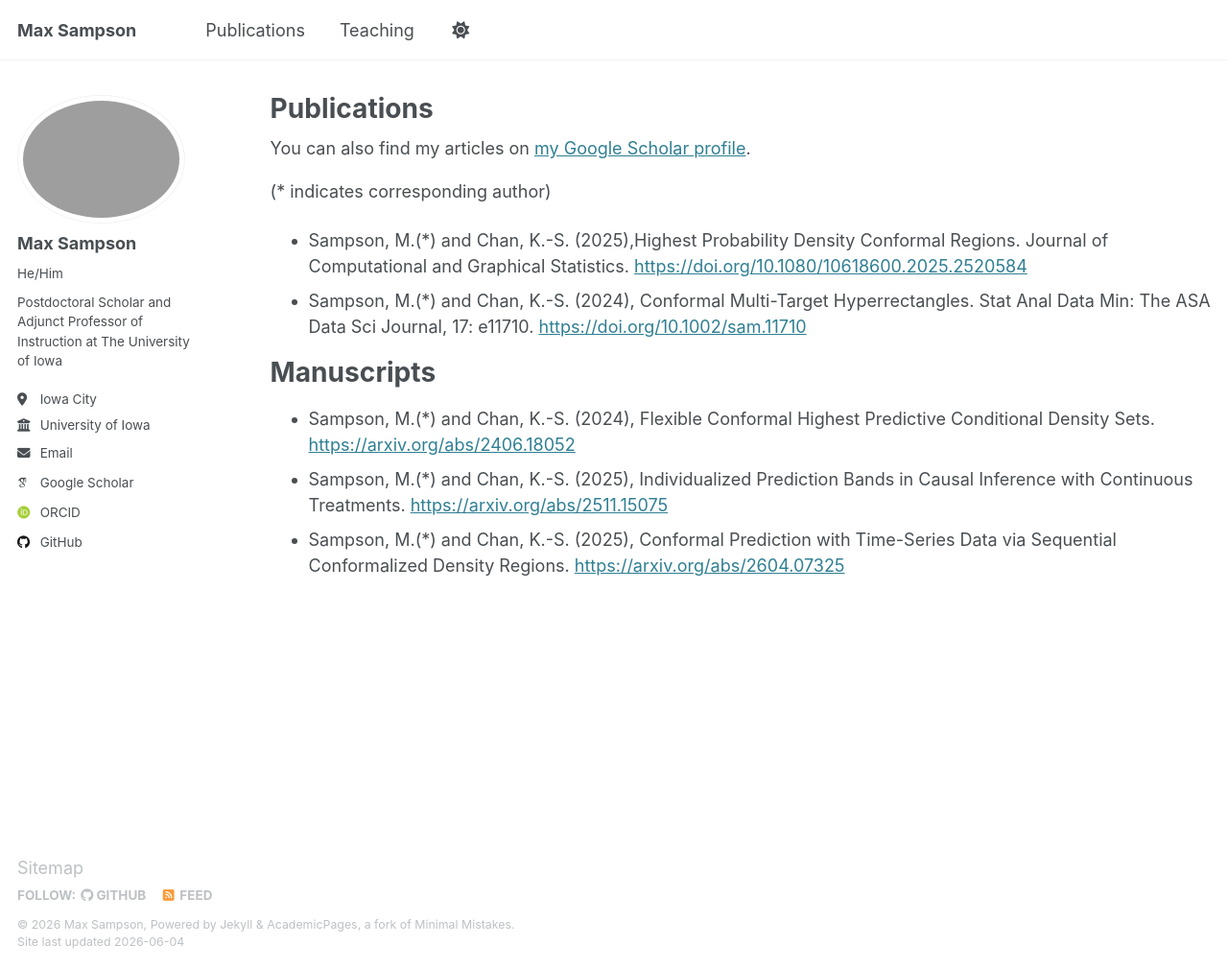
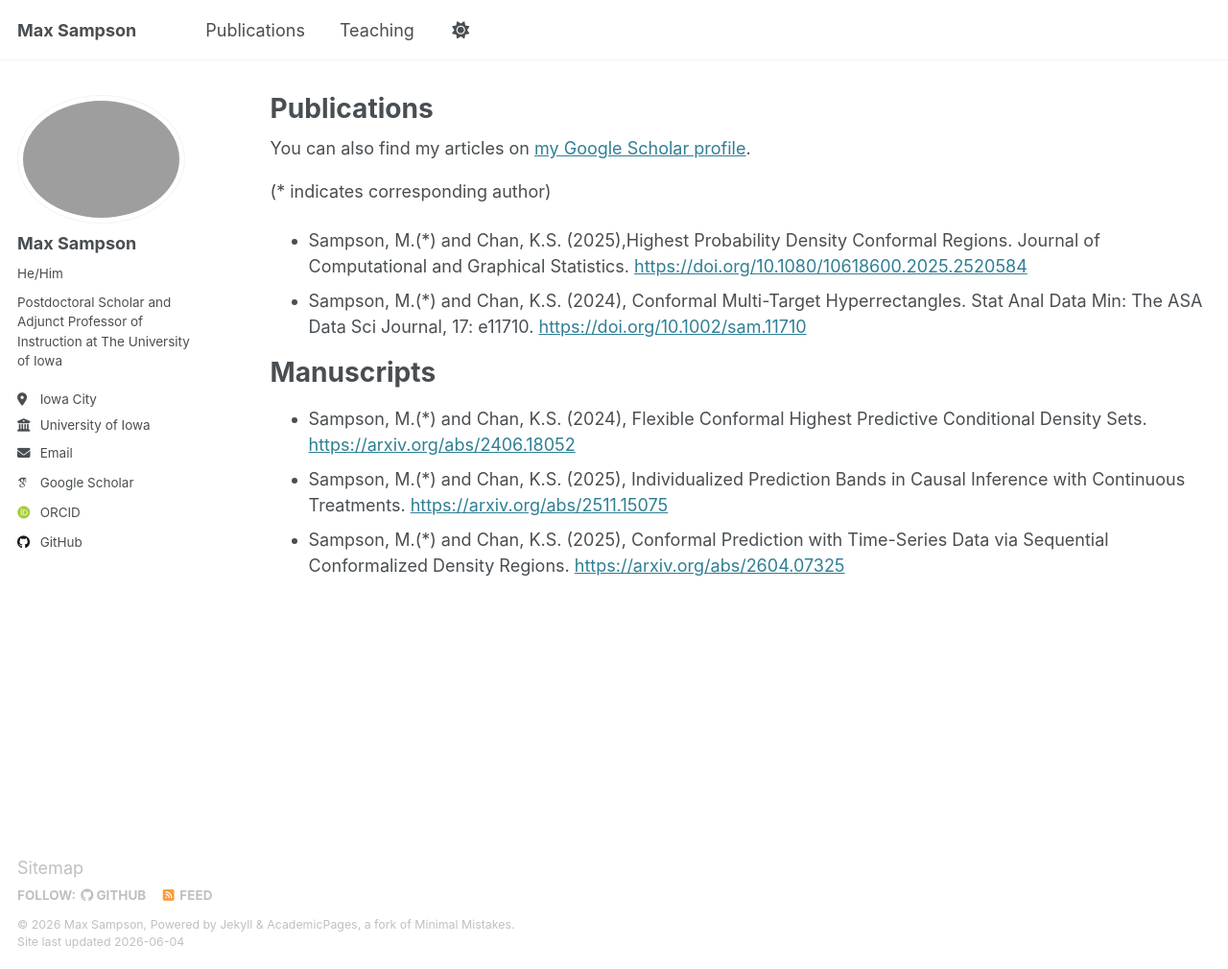
Before and after one commit to maxsampson/maxsampson.github.io, a Jekyll site: the page built from _pages/publications.html, in a window 1280 px wide and 1010 px high. Shown: the whole window at 96% size. Built offline with Jekyll 4.4.1, drawn with Linux system fonts in a browser that asks for light colours; some web fonts are replaced.

```diff
--- a/_pages/publications.html
+++ b/_pages/publications.html
@@ -11,14 +11,14 @@ author_profile: true
 
 <p> (* indicates corresponding author)</p>
 <ul>
-<li>Sampson, M.(*) and Chan, K.-S. (2025),Highest Probability Density Conformal Regions. Journal of Computational and Graphical Statistics. <a href="https://doi.org/10.1080/10618600.2025.2520584">https://doi.org/10.1080/10618600.2025.2520584</a></li>
-<li>Sampson, M.(*) and Chan, K.-S. (2024), Conformal Multi-Target Hyperrectangles. Stat Anal Data Min: The ASA Data Sci Journal, 17: e11710. <a href="https://doi.org/10.1002/sam.11710">https://doi.org/10.1002/sam.11710</a></li>
+<li>Sampson, M.(*) and Chan, K.S. (2025),Highest Probability Density Conformal Regions. Journal of Computational and Graphical Statistics. <a href="https://doi.org/10.1080/10618600.2025.2520584">https://doi.org/10.1080/10618600.2025.2520584</a></li>
+<li>Sampson, M.(*) and Chan, K.S. (2024), Conformal Multi-Target Hyperrectangles. Stat Anal Data Min: The ASA Data Sci Journal, 17: e11710. <a href="https://doi.org/10.1002/sam.11710">https://doi.org/10.1002/sam.11710</a></li>
 </ul>
 <h1 id="manuscripts">Manuscripts</h1>
 <ul>
-<li>Sampson, M.(*) and Chan, K.-S. (2024), Flexible Conformal Highest Predictive Conditional Density Sets. <a href="https://arxiv.org/abs/2406.18052">https://arxiv.org/abs/2406.18052</a></li>
-<li>Sampson, M.(*) and Chan, K.-S. (2025), Individualized Prediction Bands in Causal Inference with Continuous Treatments. <a href="https://arxiv.org/abs/2511.15075">https://arxiv.org/abs/2511.15075</a></li>
-<li>Sampson, M.(*) and Chan, K.-S. (2025), Conformal Prediction with Time-Series Data via Sequential Conformalized Density Regions. <a href="https://arxiv.org/abs/2604.07325">https://arxiv.org/abs/2604.07325</a></li>
+<li>Sampson, M.(*) and Chan, K.S. (2024), Flexible Conformal Highest Predictive Conditional Density Sets. <a href="https://arxiv.org/abs/2406.18052">https://arxiv.org/abs/2406.18052</a></li>
+<li>Sampson, M.(*) and Chan, K.S. (2025), Individualized Prediction Bands in Causal Inference with Continuous Treatments. <a href="https://arxiv.org/abs/2511.15075">https://arxiv.org/abs/2511.15075</a></li>
+<li>Sampson, M.(*) and Chan, K.S. (2025), Conformal Prediction with Time-Series Data via Sequential Conformalized Density Regions. <a href="https://arxiv.org/abs/2604.07325">https://arxiv.org/abs/2604.07325</a></li>
 </ul>
 
 {% include base_path %}
```
